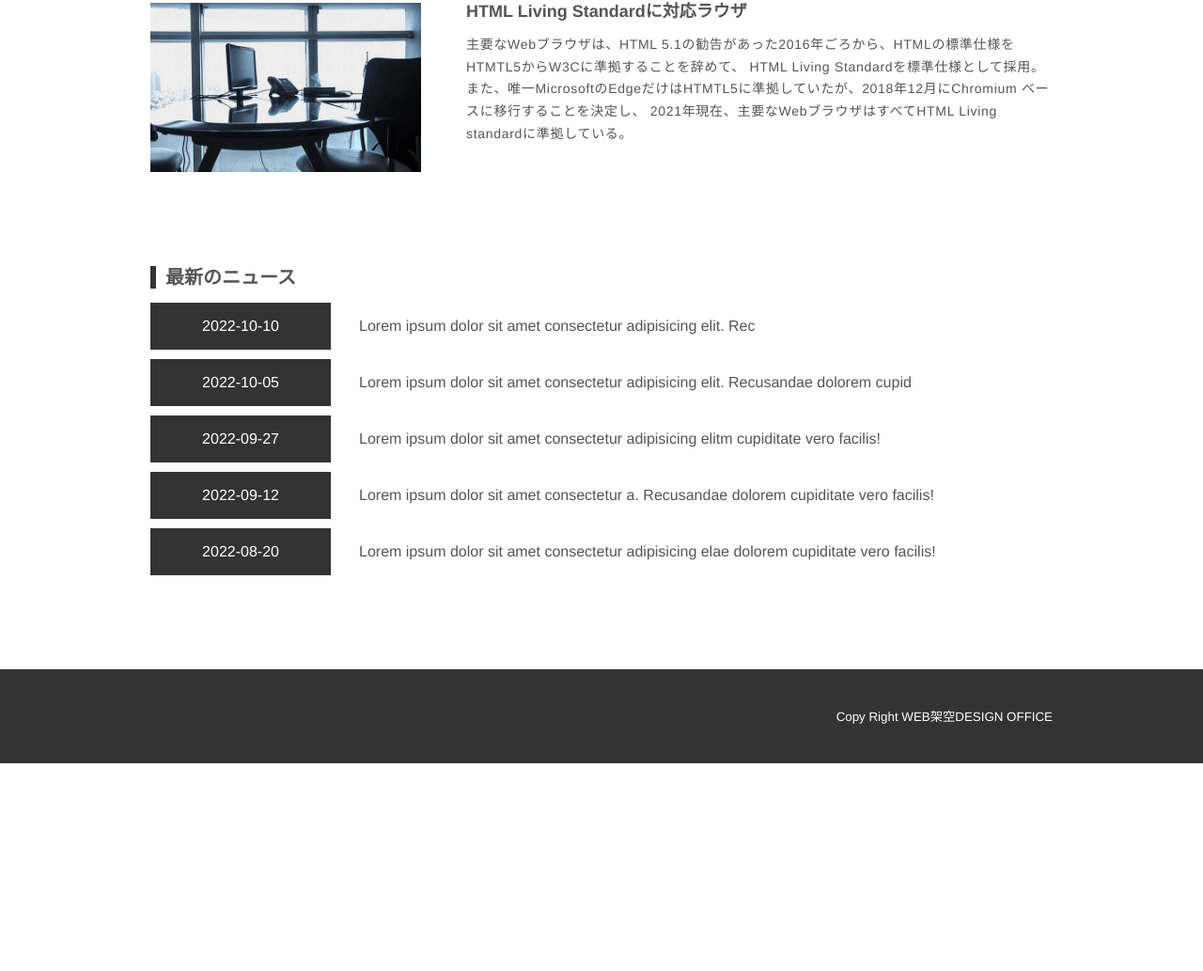
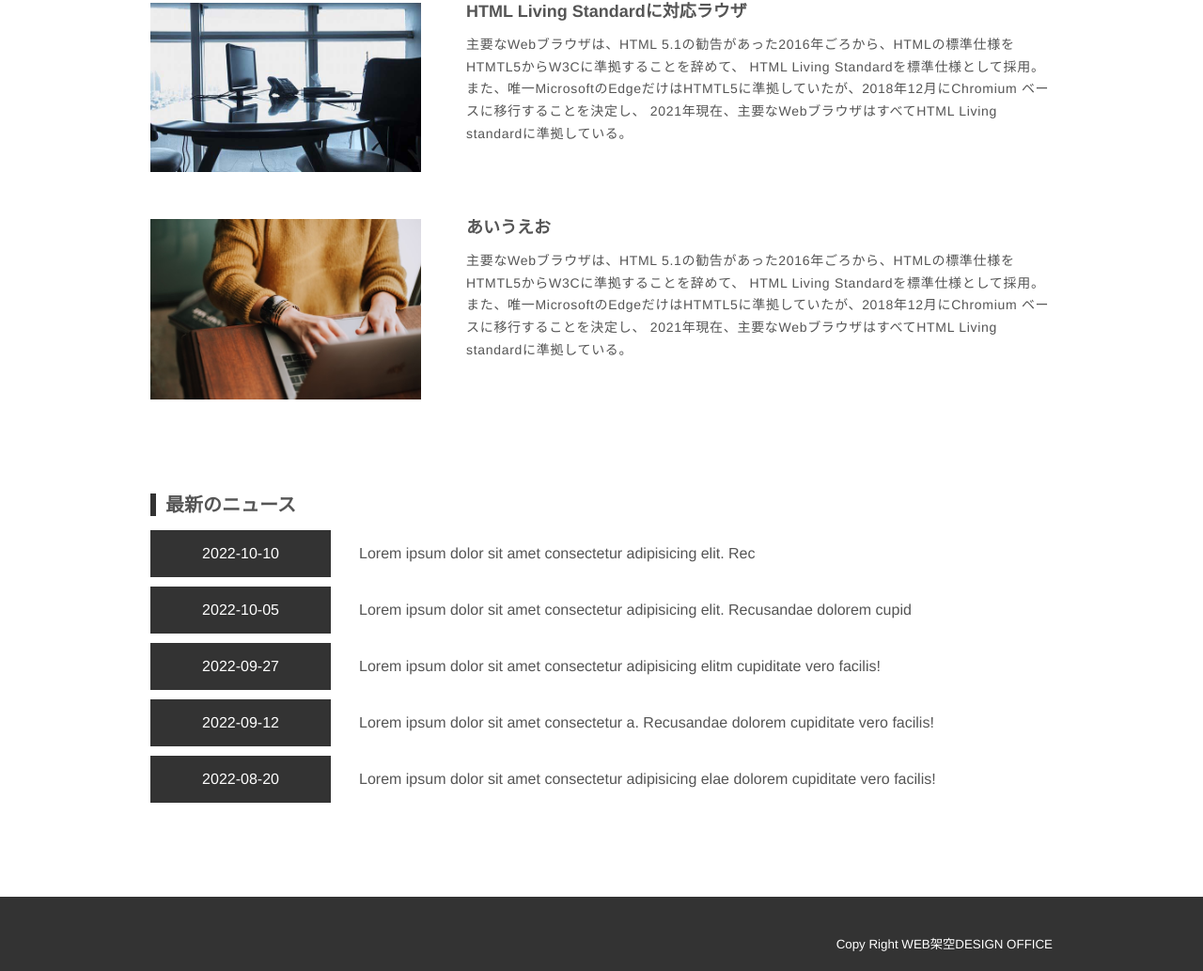
Before and after one commit to takumahino0511/test3, a plain HTML site: page index.html in a window 1280 px wide. Shown: the part 1379-2412 px from the top of the page at 94% size. Before the commit the page ends 2191 px from the top, so only its background shows below. Drawn offline with Linux system fonts and the light colour scheme.

Commit message:
トップページ、セクション追加

```diff
--- a/index.html
+++ b/index.html
@@ -81,7 +81,18 @@
                     </p>
                 </div>
             </div>
-
+            <div class="content_item">
+                <p class="content_photo"><img src="img/sample004.jpg" width="640" height="400"  alt="sample4"></p>
+                <div class="content_text">
+                    <h4>あいうえお</h4>
+                    <p>
+                        主要なWebブラウザは、HTML 5.1の勧告があった2016年ごろから、HTMLの標準仕様をHTMTL5からW3Cに準拠することを辞めて、
+                        HTML Living Standardを標準仕様として採用。<br>
+                        また、唯一MicrosoftのEdgeだけはHTMTL5に準拠していたが、2018年12月にChromium ベースに移行することを決定し、
+                        2021年現在、主要なWebブラウザはすべてHTML Living standardに準拠している。
+                    </p>
+                </div>
+            </div>
         </div>
         <!-- content-->
         <!-- content-->
```
Also changed, not shown: img/sample004.jpg (added).
